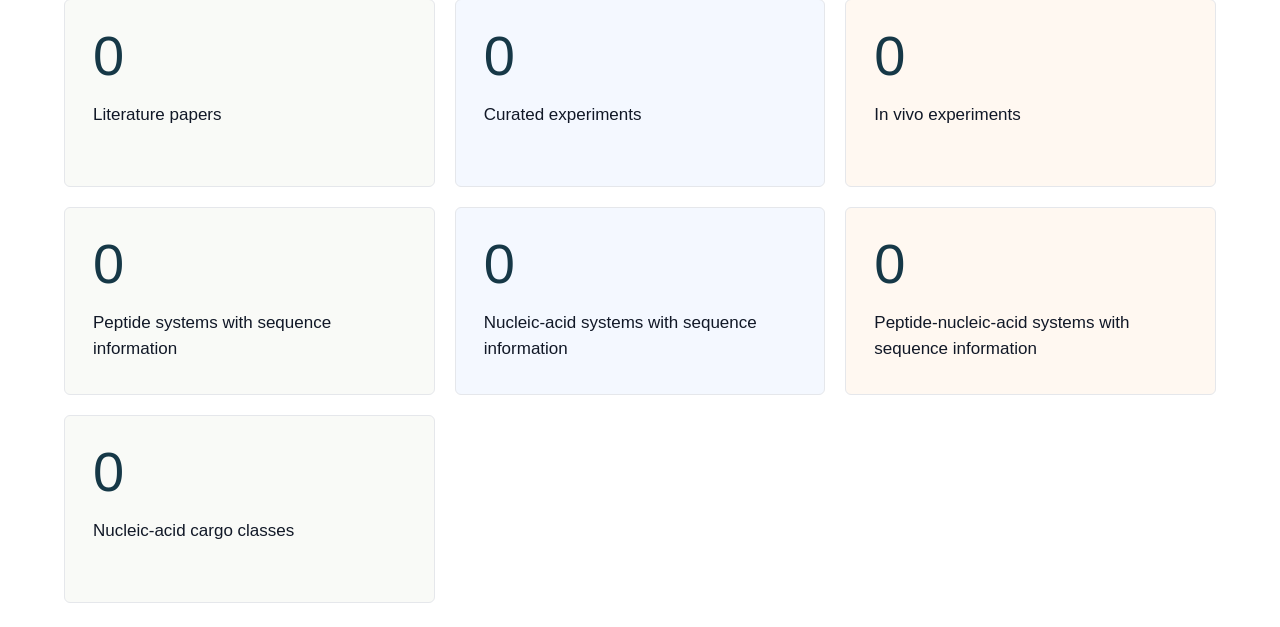
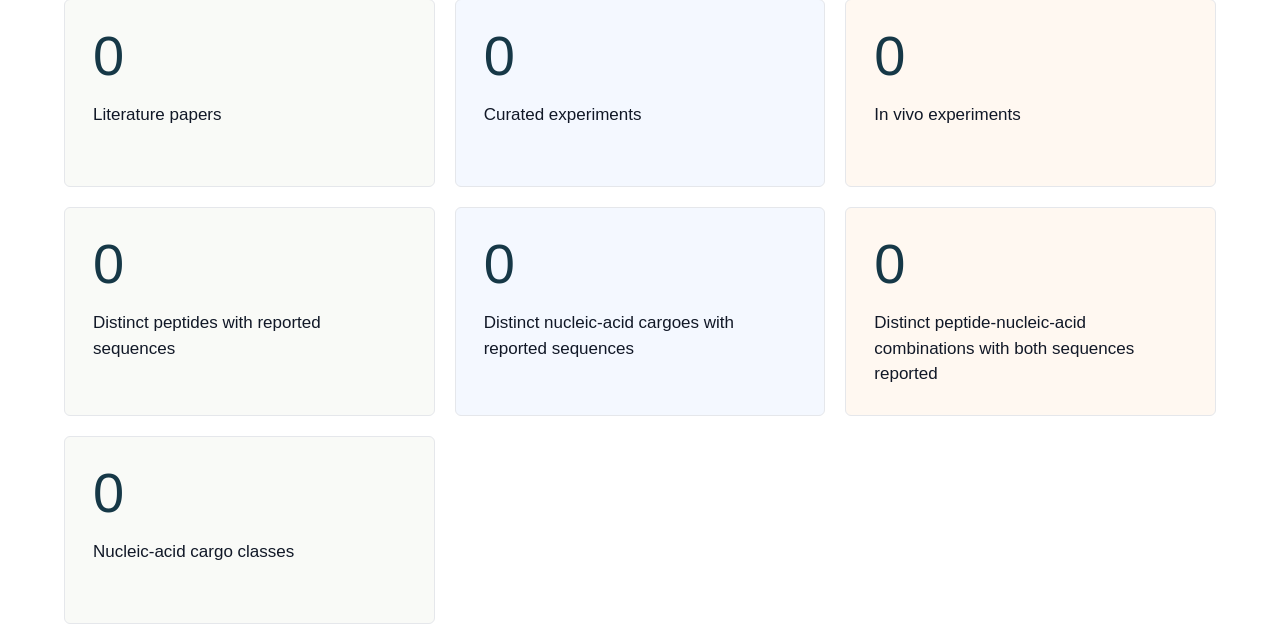
Before and after one commit to shakhawath/peprna-db, a Django app: page / in a window 1280 px wide; the page is wider, and only the part inside the window is pictured. Shown: the part 770-1397 px from the top of that part. Run offline with Django 5.2, Linux system fonts and the light colour scheme; data that the repository does not hold is empty.

Commit message:
Clarify homepage sequence statistic labels

```diff
--- a/core/templates/core/home.html
+++ b/core/templates/core/home.html
@@ -61,15 +61,15 @@
         </div>
         <div class="stat-card">
             <p class="stat-value">{{ stats.sequence_peptide_system_count }}</p>
-            <p class="stat-label">Peptide systems with sequence information</p>
+            <p class="stat-label">Distinct peptides with reported sequences</p>
         </div>
         <div class="stat-card stat-card--blue">
             <p class="stat-value">{{ stats.rna_system_count }}</p>
-            <p class="stat-label">Nucleic-acid systems with sequence information</p>
+            <p class="stat-label">Distinct nucleic-acid cargoes with reported sequences</p>
         </div>
         <div class="stat-card stat-card--orange">
             <p class="stat-value">{{ stats.peptide_rna_system_count }}</p>
-            <p class="stat-label">Peptide-nucleic-acid systems with sequence information</p>
+            <p class="stat-label">Distinct peptide-nucleic-acid combinations with both sequences reported</p>
         </div>
         <div class="stat-card">
             <p class="stat-value">{{ stats.cargo_class_count }}</p>
```
